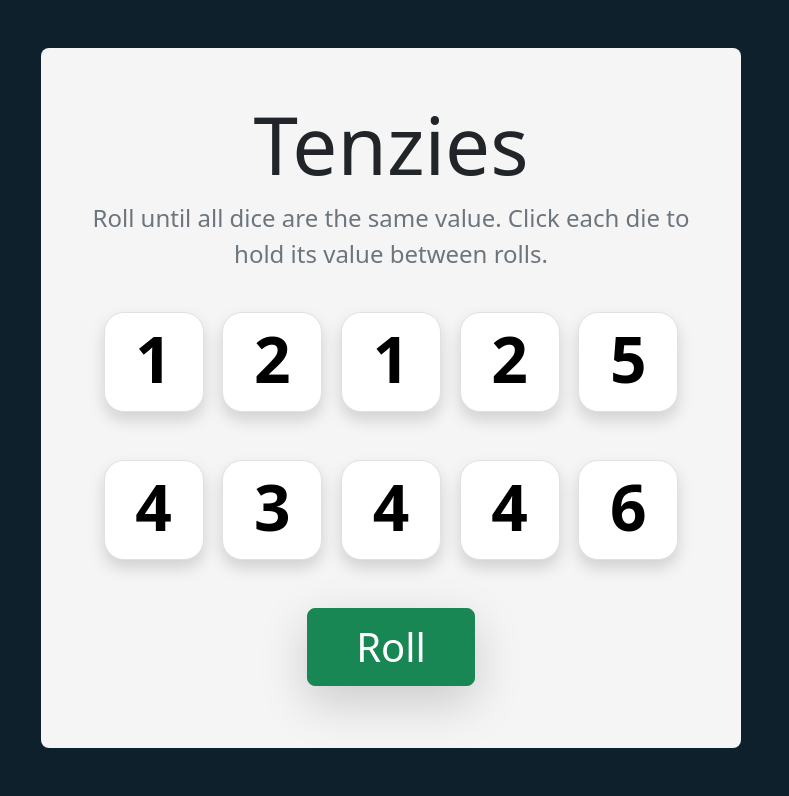
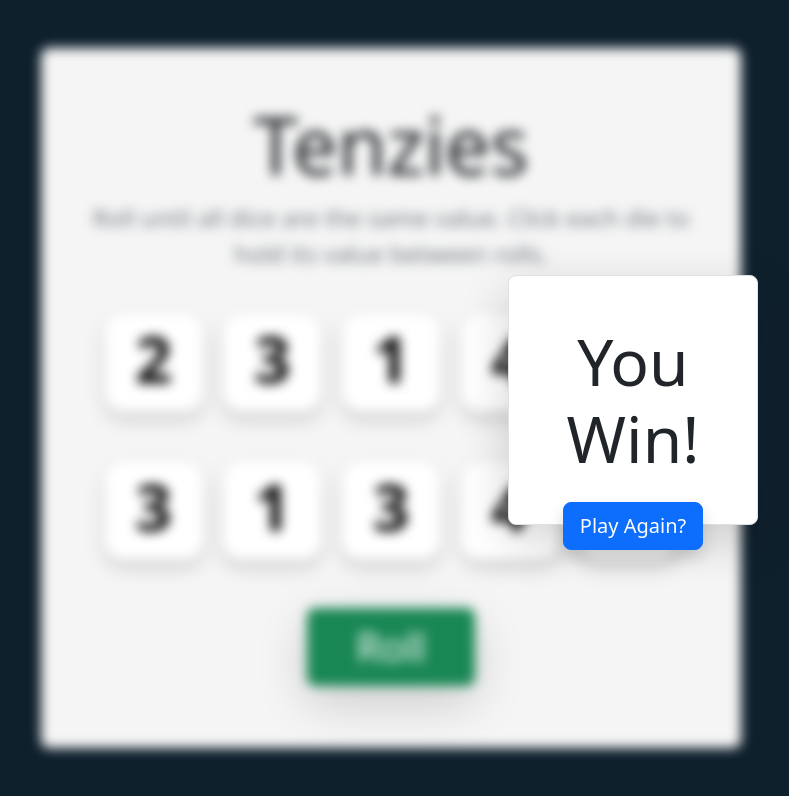
Before and after one commit to AlasdairWallaceMackie/tenzies, a React (Create React App) app: page / in a window 1280 px wide. Shown: the top 796 px of the page, without its empty margins (7-796 px from the left). Built offline with nearby package versions, Linux system fonts and the light colour scheme.

Commit message:
Added win conditions and win modal

```diff
--- a/src/App.css
+++ b/src/App.css
@@ -15,6 +15,11 @@ main{
 main h1{
     font-size: 80px;
     font-weight: normal;
+}
+
+main.disabled{
+    filter: blur(6px);
+    pointer-events: none;
 }
 
 .die{
@@ -35,3 +40,8 @@ main h1{
 #roll-button{
     font-size: 40px;
 }
+
+#win-modal{
+    height: 250px;
+    width: 250px;
+}
--- a/src/App.js
+++ b/src/App.js
@@ -2,6 +2,10 @@ import React from "react"
 import Die from "./components/Die"
 
 export default function App(){
+
+    function getDiceNumber(){
+        return Math.ceil(Math.random() * 6)
+    }
 
     function allNewDice(){
         const newDice = []
@@ -9,7 +13,7 @@ export default function App(){
             newDice.push(
                 {
                     id: i,
-                    value: Math.ceil(Math.random() * 6 ),  //Random value from 1 to 6
+                    value: getDiceNumber(),  //Random value from 1 to 6
                     isHeld: false,
                 }
             )
@@ -18,11 +22,12 @@ export default function App(){
     }
 
     function toggleHold(diceId){
-        return setDice(prevState => {
+        setDice(prevState => {
             return prevState.map(die => die.id===diceId ? {...die, isHeld: !die.isHeld} : {...die})
         })
     }
 
+    const [tenzies, setTenzies] = React.useState(true)
     const [dice, setDice] = React.useState(allNewDice())
     const diceElements = dice.map(die => (
         <Die
@@ -33,18 +38,51 @@ export default function App(){
         />
     ))
 
+    function WinModal(){
+        return (
+            <div id="win-modal" className="rounded-3 shadow-lg border bg-white position-absolute top-50 start-50 translate-middle text-center pt-5">
+                <h1 className="display-3 mb-4">You Win!</h1>
+                <button className="btn btn-lg btn-primary shadow" onClick={reRoll}>Play Again?</button>
+            </div>
+        )
+    }
+
     function reRoll(){
+        if (tenzies){
+            setTenzies(prevState => prevState=false)
+            setDice(prevDice => prevDice.map(die => ({...die, isHeld: false})))
+        }
+
         setDice(prevDice => {
             return prevDice.map(
-                die => die.isHeld ? {...die} : {...die, value: Math.ceil(Math.random() * 6 )}
+                die => die.isHeld ? {...die} : {...die, value: getDiceNumber()}
             )
         })
     }
 
-    // React.useEffect(() => {})
+    React.useEffect(() => {
+        let hasWon = true
+
+        if (dice[0].isHeld){
+            let winningValue = dice[0].value
+
+            for (var i=1; i<dice.length; i++){
+                if ( !dice[i].isHeld || dice[i].value !== winningValue )
+                    hasWon = false
+            }
+
+            setTenzies(prevState => prevState = hasWon)
+        }
+    }, [dice])
+
+    const mainClasses = "m-5 p-5 rounded-3 "
+        + (tenzies ? "disabled" : "")
 
     return (
-        <main className="m-5 p-5 rounded-3">
+        <>
+            <main
+                className={mainClasses}
+            >
                 <h1 className="text-center">Tenzies</h1>
 
                 <p className="text-center text-muted fs-4">Roll until all dice are the same value. Click each die to hold its value between rolls.</p>
@@ -56,6 +94,9 @@ export default function App(){
                 <div className="d-flex justify-content-center">
                     <button id="roll-button" className="btn btn-lg btn-success shadow-lg px-5" onClick={reRoll}>Roll</button>
                 </div>
+
             </main>
+            {tenzies && <WinModal/>}
+        </>
     )
 }
```
Lines whose indentation alone changed are shown as unchanged.
